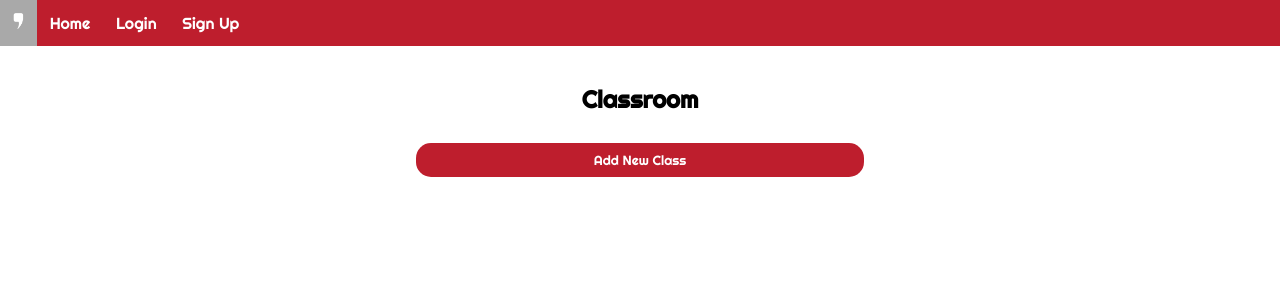
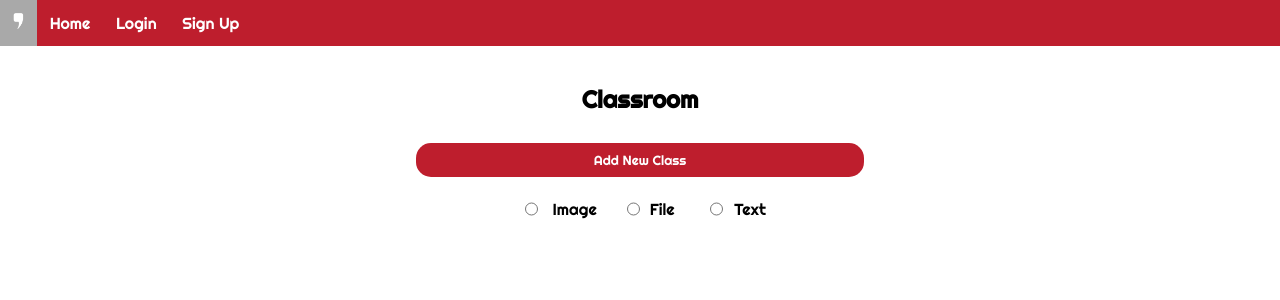
Before and after one commit to paulo-bettencourt/angular-security-auth0, an Angular app: page /classroom in a window 1280 px wide. Shown: the top 300 px of the page. Built offline with nearby package versions, Linux system fonts and the light colour scheme.

Commit message:
css refactor

```diff
--- a/src/app/classroom/component/classroom/classroom.component.html
+++ b/src/app/classroom/component/classroom/classroom.component.html
@@ -1,16 +1,22 @@
 <div  class="welcome-container" >
   <h2>Classroom</h2>
     <button (click)="addNewClass()">Add New Class</button>
+
+
+  <div  class="classroom-container" >
+    <form action="">
+      <div class="container-center">
+        <div class="new-class-choice">
+          <input type="radio" name="typeOfClass" value="image" (click)="chooseTypeOfClass('image')"><label for="html" class="classroom-label">Image</label>
         </div>
-
-<div  class="welcome-container" *ngIf="isNewClass">
-  <h2>Add New Class</h2>
-  <form action="">
-    <input type="radio" name="typeOfClass" value="image" (click)="chooseTypeOfClass('image')"><label for="html">Image</label>
-    <input type="radio" name="typeOfClass" value="file" (click)="chooseTypeOfClass('file')"> <label for="html">File</label>
-    <input type="radio" name="typeOfClass" value="text" (click)="chooseTypeOfClass('text')"> <label for="html">Text</label>
+        <div class="new-class-choice">
+          <input type="radio" name="typeOfClass" value="file" (click)="chooseTypeOfClass('file')"><label for="html" class="classroom-label">File</label>
+        </div>
+        <div class="new-class-choice">
+          <input type="radio" name="typeOfClass" value="text" (click)="chooseTypeOfClass('text')"> <label for="html" class="classroom-label">Text</label>
+        </div>
+      </div>
     </form>
-
   </div>
 
 
@@ -19,7 +25,7 @@
       <form [formGroup]="form">
         <label class="radio-button-option">
           <label for="file-upload" class="custom-file-upload">
-          <i class="fa fa-cloud-upload"></i> Click here to add an image
+            <i class="fa fa-cloud-upload"></i> Click to add an image
           </label>
           <input id="file-upload" type="file"/>
         </label>
@@ -30,9 +36,9 @@
       <form [formGroup]="form">
         <label class="radio-button-option">
           <label for="file-upload" class="custom-file-upload">
-          <i class="fa fa-cloud-upload"></i> Click here to add a file
+            <i class="fa fa-cloud-upload"></i> Click to add a file
           </label>
-        <input type="file"/>
+          <input  id="file-upload" type="file"/>
         </label>
         <button (click)="submit()">Submit</button>
       </form>
@@ -45,3 +51,10 @@
       </form>
     </div>
   </div>
+
+
+
+
+</div>
+
+<!-- *ngIf="isNewClass" -->
--- a/src/app/classroom/component/classroom/classroom.component.scss
+++ b/src/app/classroom/component/classroom/classroom.component.scss
@@ -10,3 +10,22 @@ input[type="file"] {
   text-align: center;
   border-radius: 15px;
 }
+
+.new-class-choice {
+  display: flex;
+  float: left;
+  padding: 5%;
+}
+
+.classroom-container {
+  text-align: center;
+}
+
+.container-center {
+  display: flex;
+  justify-content: center;
+}
+
+.classroom-label {
+  margin-left: 25%;
+}
```
Lines whose indentation alone changed are shown as unchanged.
